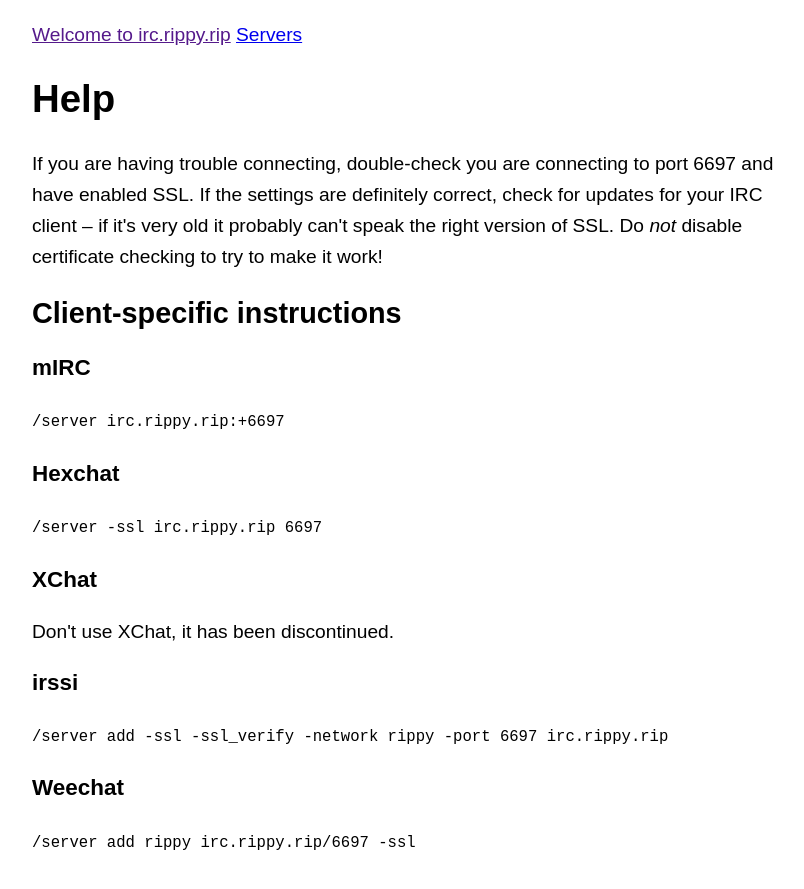
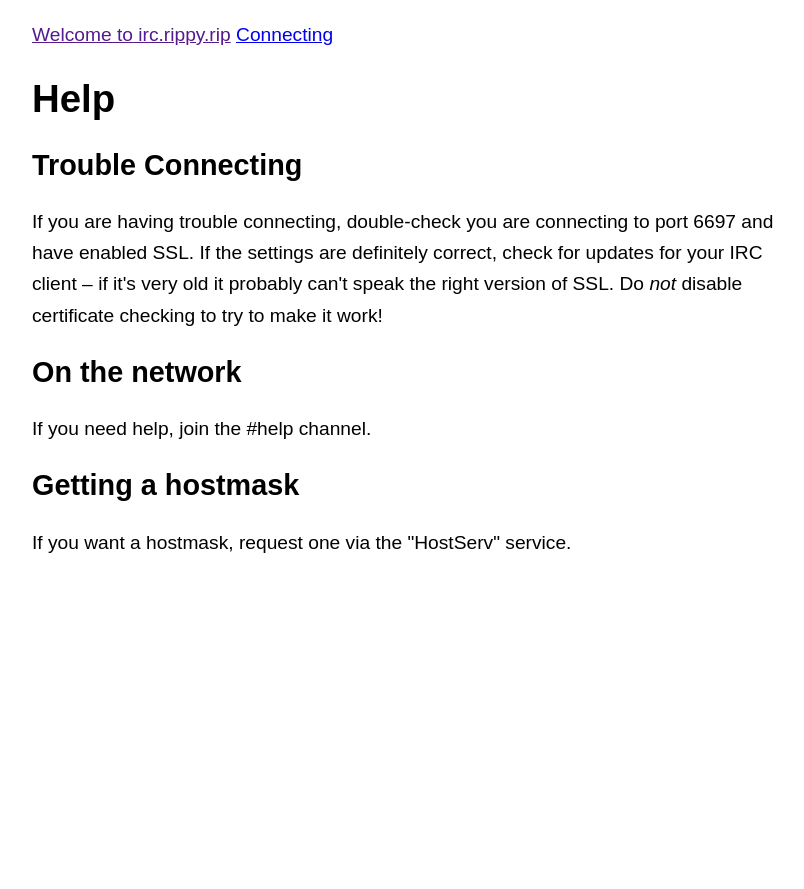
Before and after one commit to rippyrip/website, an MkDocs documentation site: the page built from docs/help.md, in a window 1280 px wide. Shown: the top 889 px of the page, without its empty margins (224-1028 px from the left). Built offline with MkDocs 1.6.1, drawn with Linux system fonts in a browser that asks for light colours.

Commit message:
Expanded help page, moved server list to new Connecting page

```diff
--- a/docs/help.md
+++ b/docs/help.md
@@ -1,25 +1,13 @@
 # Help
+
+## Trouble Connecting
 
 If you are having trouble connecting, double-check you are connecting to port 6697 and have enabled SSL. If the settings are definitely correct, check for updates for your IRC client – if it's very old it probably can't speak the right version of SSL. Do _not_ disable certificate checking to try to make it work!
 
-## Client-specific instructions
+## On the network
 
-### mIRC
+If you need help, join the #help channel.
 
-`/server irc.rippy.rip:+6697`
+## Getting a hostmask
 
-### Hexchat
-
-`/server -ssl irc.rippy.rip 6697`
-
-### XChat
-
-Don't use XChat, it has been discontinued.
-
-### irssi
-
-`/server add -ssl -ssl_verify -network rippy -port 6697 irc.rippy.rip`
-
-### Weechat
-
-`/server add rippy irc.rippy.rip/6697 -ssl`
+If you want a hostmask, request one via the "HostServ" service.
```
Also changed, not shown: docs/connecting.md (added, +33 -0 lines), docs/servers.md (deleted, +0 -7 lines).
